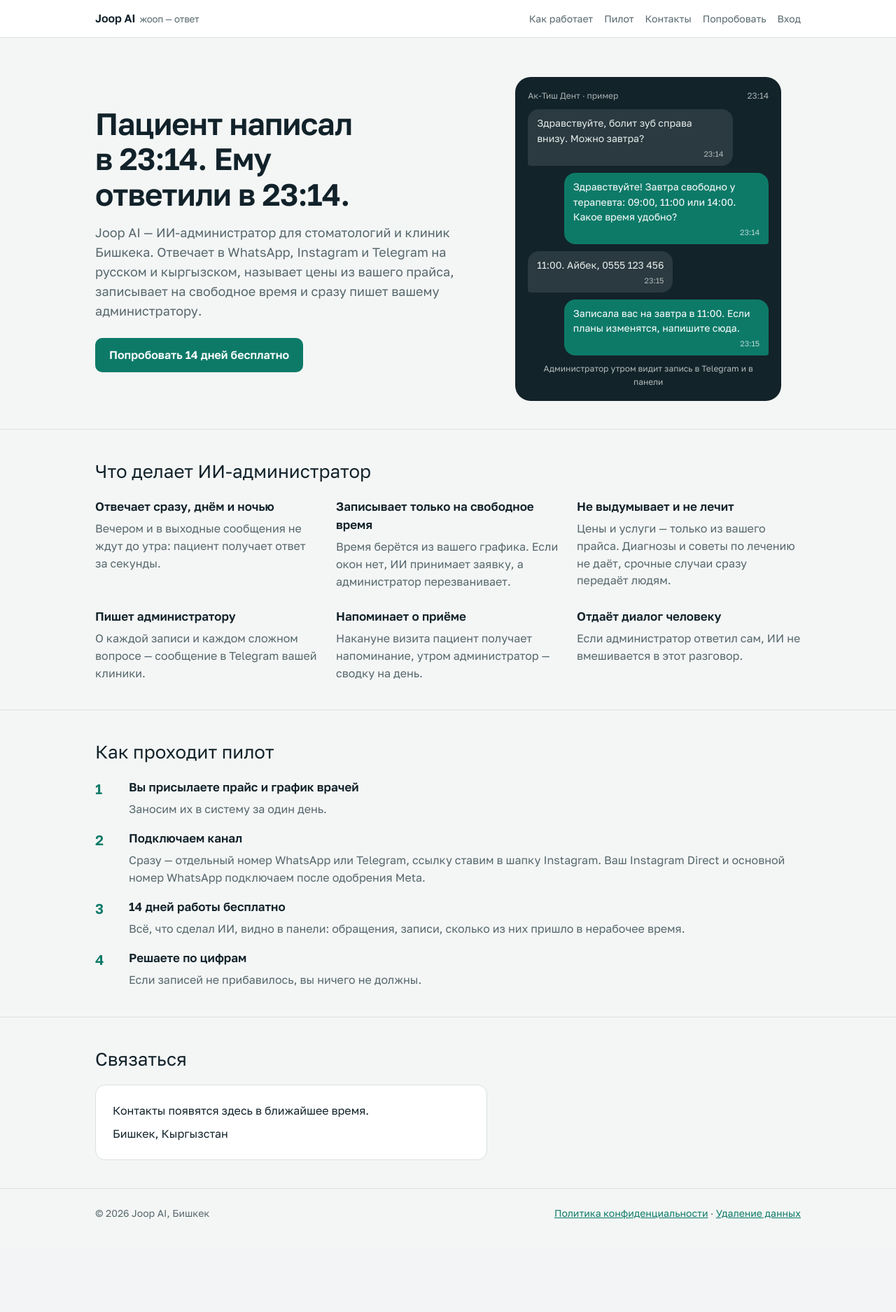
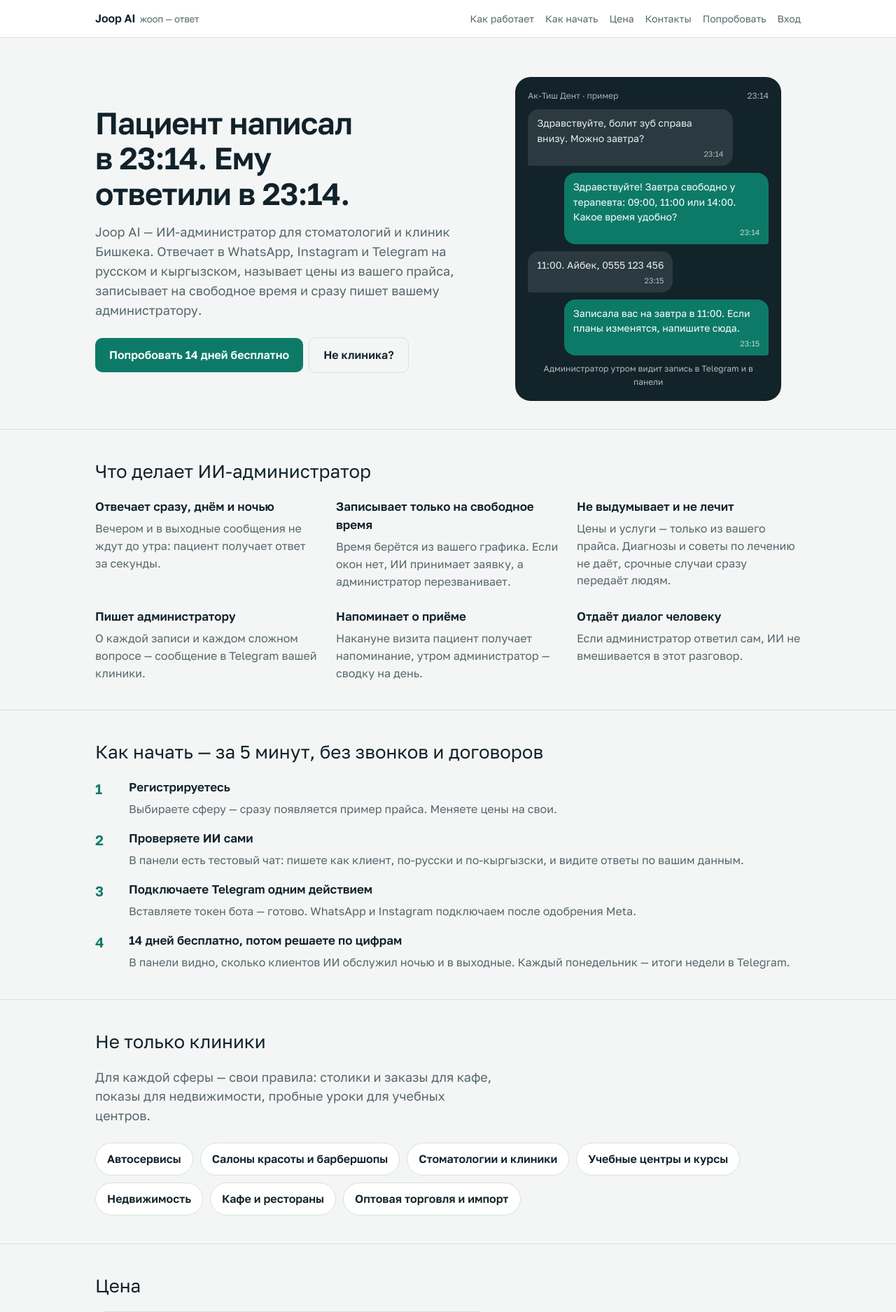
Before and after one commit to Asilovvv/joop-ai, a FastAPI app: page / in a window 1280 px wide. Shown: the top 1875 px of the page at 70% size. Before the commit the page ends 1742 px from the top, so only its background shows below. Run offline with FastAPI, Linux system fonts and the light colour scheme; parts of the project's set-up code (start-up, migrations or seed data) failed here and were passed over; some web fonts are replaced.

Commit message:
Landing: self-serve start, all niches, price and partner call
- 'How to start' now describes sign-up, the test chat and one-step
  Telegram instead of a founder-run pilot
- Niche chips link to /signup?niche=<pack>, which preselects the niche
- Price section shows PRICE_SOM when set; trial length from TRIAL_DAYS
- Partner call for SMM specialists and agencies
- 1 new test (127 total)

```diff
--- a/joop/web/app.py
+++ b/joop/web/app.py
@@ -175,7 +175,9 @@ def _site(request: Request, template: str, **ctx: Any):
 
 @router.get("/")
 def landing(request: Request):
-    return _site(request, "site_home.html")
+    s = _settings(request)
+    packs = {k: p for k, p in all_packs().items() if k != "other"}
+    return _site(request, "site_home.html", packs=packs, price=s.price_som, trial_days=s.trial_days, signup=s.signup_enabled)
 
 
 @router.get("/privacy")
--- a/joop/web/saas.py
+++ b/joop/web/saas.py
@@ -84,7 +84,9 @@ def signup_form(request: Request):
             if partners.find_active(s, ref):
                 request.session["ref"] = ref.strip().lower()
     packs = {k: p for k, p in all_packs().items()}
-    return _render(request, "signup.html", "signup", None, packs=packs, trial_days=_settings(request).trial_days)
+    chosen = request.query_params.get("niche", "")
+    return _render(request, "signup.html", "signup", None, packs=packs, trial_days=_settings(request).trial_days,
+                   chosen=chosen if chosen in packs else "dental")
 
 
 @router.post("/signup")
--- a/joop/web/static/site.css
+++ b/joop/web/static/site.css
@@ -83,3 +83,9 @@ footer.site .wrap { display: flex; flex-wrap: wrap; gap: 8px 24px; justify-conte
   .nav { gap: 12px; font-size: 13px; }
   .nav a[href^="/#"] { display: none; }
 }
+
+/* Self-serve: niches and price */
+.niches { display: flex; flex-wrap: wrap; gap: 10px; margin-top: 16px; }
+.niche { text-decoration: none; color: var(--ink); background: var(--paper); border: 1px solid var(--line); border-radius: 999px; padding: 10px 16px; font-weight: 600; }
+.niche:hover, .niche:focus-visible { border-color: var(--accent); color: var(--accent); }
+.big { font-family: var(--display); font-size: 28px; }
--- a/joop/web/templates/signup.html
+++ b/joop/web/templates/signup.html
@@ -13,7 +13,7 @@
     </label>
     <label for="niche">Сфера
       <select id="niche" name="niche">
-        {% for key, p in packs.items() %}<option value="{{ key }}" {{ 'selected' if key == 'dental' }}>{{ p.label }}</option>{% endfor %}
+        {% for key, p in packs.items() %}<option value="{{ key }}" {{ 'selected' if key == chosen }}>{{ p.label }}</option>{% endfor %}
       </select>
     </label>
     <label for="contact_name">Ваше имя
--- a/joop/web/templates/site_base.html
+++ b/joop/web/templates/site_base.html
@@ -15,7 +15,8 @@
     <a class="brand" href="/">Joop AI<small>жооп — ответ</small></a>
     <nav class="nav" aria-label="Сайт">
       <a href="/#how">Как работает</a>
-      <a href="/#pilot">Пилот</a>
+      <a href="/#pilot">Как начать</a>
+      <a href="/#price">Цена</a>
       <a href="/#contact">Контакты</a>
       <a href="/signup">Попробовать</a>
       <a href="/login">Вход</a>
--- a/joop/web/templates/site_home.html
+++ b/joop/web/templates/site_home.html
@@ -5,7 +5,7 @@
   <div>
     <h1>Пациент написал в 23:14. Ему ответили в 23:14.</h1>
     <p class="lead">Joop AI — ИИ-администратор для стоматологий и клиник Бишкека. Отвечает в WhatsApp, Instagram и Telegram на русском и кыргызском, называет цены из вашего прайса, записывает на свободное время и сразу пишет вашему администратору.</p>
-    <a class="cta" href="/signup">Попробовать 14 дней бесплатно</a>
+    {% if signup %}<a class="cta" href="/signup">Попробовать {{ trial_days }} дней бесплатно</a><a class="cta ghost" href="#niches">Не клиника?</a>{% else %}<a class="cta" href="#contact">Попробовать {{ trial_days }} дней бесплатно</a>{% endif %}
   </div>
   <div class="phone" aria-label="Пример переписки">
     <div class="bar"><span>Ак-Тиш Дент · пример</span><span>23:14</span></div>
@@ -33,13 +33,41 @@
 
 <section class="block" id="pilot">
   <div class="wrap">
-    <h2>Как проходит пилот</h2>
+    <h2>Как начать — за 5 минут, без звонков и договоров</h2>
     <ol class="steps">
-      <li><div><h3>Вы присылаете прайс и график врачей</h3><p>Заносим их в систему за один день.</p></div></li>
-      <li><div><h3>Подключаем канал</h3><p>Сразу — отдельный номер WhatsApp или Telegram, ссылку ставим в шапку Instagram. Ваш Instagram Direct и основной номер WhatsApp подключаем после одобрения Meta.</p></div></li>
-      <li><div><h3>14 дней работы бесплатно</h3><p>Всё, что сделал ИИ, видно в панели: обращения, записи, сколько из них пришло в нерабочее время.</p></div></li>
-      <li><div><h3>Решаете по цифрам</h3><p>Если записей не прибавилось, вы ничего не должны.</p></div></li>
+      <li><div><h3>Регистрируетесь</h3><p>Выбираете сферу — сразу появляется пример прайса. Меняете цены на свои.</p></div></li>
+      <li><div><h3>Проверяете ИИ сами</h3><p>В панели есть тестовый чат: пишете как клиент, по-русски и по-кыргызски, и видите ответы по вашим данным.</p></div></li>
+      <li><div><h3>Подключаете Telegram одним действием</h3><p>Вставляете токен бота — готово. WhatsApp и Instagram подключаем после одобрения Meta.</p></div></li>
+      <li><div><h3>{{ trial_days }} дней бесплатно, потом решаете по цифрам</h3><p>В панели видно, сколько клиентов ИИ обслужил ночью и в выходные. Каждый понедельник — итоги недели в Telegram.</p></div></li>
     </ol>
+  </div>
+</section>
+
+<section class="block" id="niches">
+  <div class="wrap">
+    <h2>Не только клиники</h2>
+    <p class="lead">Для каждой сферы — свои правила: столики и заказы для кафе, показы для недвижимости, пробные уроки для учебных центров.</p>
+    <div class="niches">
+      {% for key, p in packs.items() %}<a class="niche" href="{{ '/signup?niche=' ~ key if signup else '#contact' }}">{{ p.label }}</a>{% endfor %}
+    </div>
+  </div>
+</section>
+
+<section class="block" id="price">
+  <div class="wrap">
+    <h2>Цена</h2>
+    <div class="contact">
+      {% if price %}<p><b class="big">{{ '{:,}'.format(price).replace(',', ' ') }} сом</b> в месяц за компанию</p>{% endif %}
+      <p>{{ trial_days }} дней бесплатно, карта не нужна. Оплата картой или переводом. Отменить можно в любой момент — просто не продлевайте.</p>
+      <p class="muted">Расходы на ИИ уже включены.</p>
+    </div>
+  </div>
+</section>
+
+<section class="block" id="partners">
+  <div class="wrap">
+    <h2>Знаете владельцев бизнеса?</h2>
+    <p class="lead">SMM-специалисты, маркетологи, агентства: рекомендуйте Joop AI и получайте процент с каждой оплаты клиента, пока он пользуется сервисом. Напишите нам — пришлём вашу ссылку.</p>
   </div>
 </section>
 
```
Also changed, not shown: tests/test_saas.py (+7 -0 lines).
